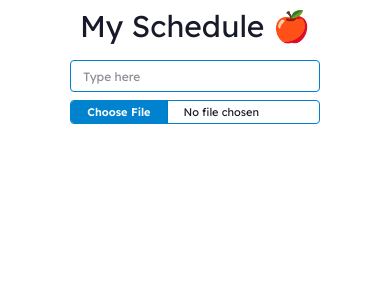
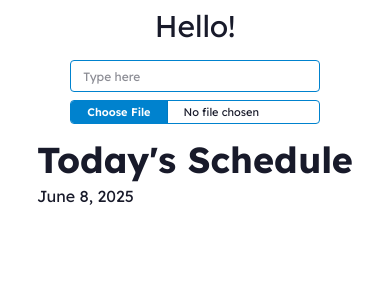
Before and after one commit to c8garcia-T/my-schedule, a Next.js app: page / in a window 390 px wide. Shown: the top 300 px of the page. Built offline with nearby package versions, Linux system fonts and the light colour scheme.

Commit message:
Adjusted Header - Today's Date is rendered (luxon) - classes count is shown. - responsive design.

```diff
--- a/src/app/page.tsx
+++ b/src/app/page.tsx
@@ -4,11 +4,17 @@ import { searchForSchedule } from "@/algorithms/search-for-schedule";
 import { read, utils } from "xlsx";
 import { Schedule } from "@/ui/schedule";
 import { ClassEntry } from "@/types/search-for-schedule-types";
+import { DateTime } from "luxon";
+import { Calendar } from "lucide-react";
 
 export default function Home() {
   const [name, setName] = useState<string>("");
   const [fileData, setFileData] = useState<any[][] | null>(null);
   const [scheduleData, setScheduleData] = useState<ClassEntry[]>();
+  const [dateToday, setDateToday] = useState<string>();
+  useEffect(() => {
+    setDateToday(DateTime.local().toLocaleString(DateTime.DATE_FULL));
+  }, []);
   useEffect(() => {
     if (name && fileData) {
       setScheduleData(searchForSchedule(fileData, name).schedule);
@@ -17,7 +23,7 @@ export default function Home() {
 
   return (
     <main className="m-2 flex flex-col">
-      <h1 className="text text-center text-3xl">My Schedule 🍎</h1>
+      <h1 className="text text-center text-3xl">Hello!</h1>
       <div className="mx-auto my-4 flex w-2/3 flex-col justify-center gap-x-2 gap-y-2 sm:flex-row">
         <input
           type="text"
@@ -66,8 +72,24 @@ export default function Home() {
           }}
         />
       </div>
+      <div className="mx-auto flex max-w-xl flex-col sm:w-2/3">
+        <div className="mb-4 flex w-full flex-row items-center justify-between gap-x-2">
+          <div>
+            <h1 className="text-4xl font-bold">Today's Schedule</h1>
+            <p className="mt-1">{dateToday}</p>
+          </div>
+          {scheduleData && (
+            <div className="badge w-full max-w-fit">
+              <span className="inline-flex items-center">
+                <Calendar className="mr-1 h-4 w-4" />
+                <p>{`${scheduleData.length} Classes`}</p>
+              </span>
+            </div>
+          )}
+        </div>
 
-      {scheduleData && <Schedule scheduleData={scheduleData} />}
+        {scheduleData && <Schedule scheduleData={scheduleData} />}
+      </div>
     </main>
   );
 }
```
